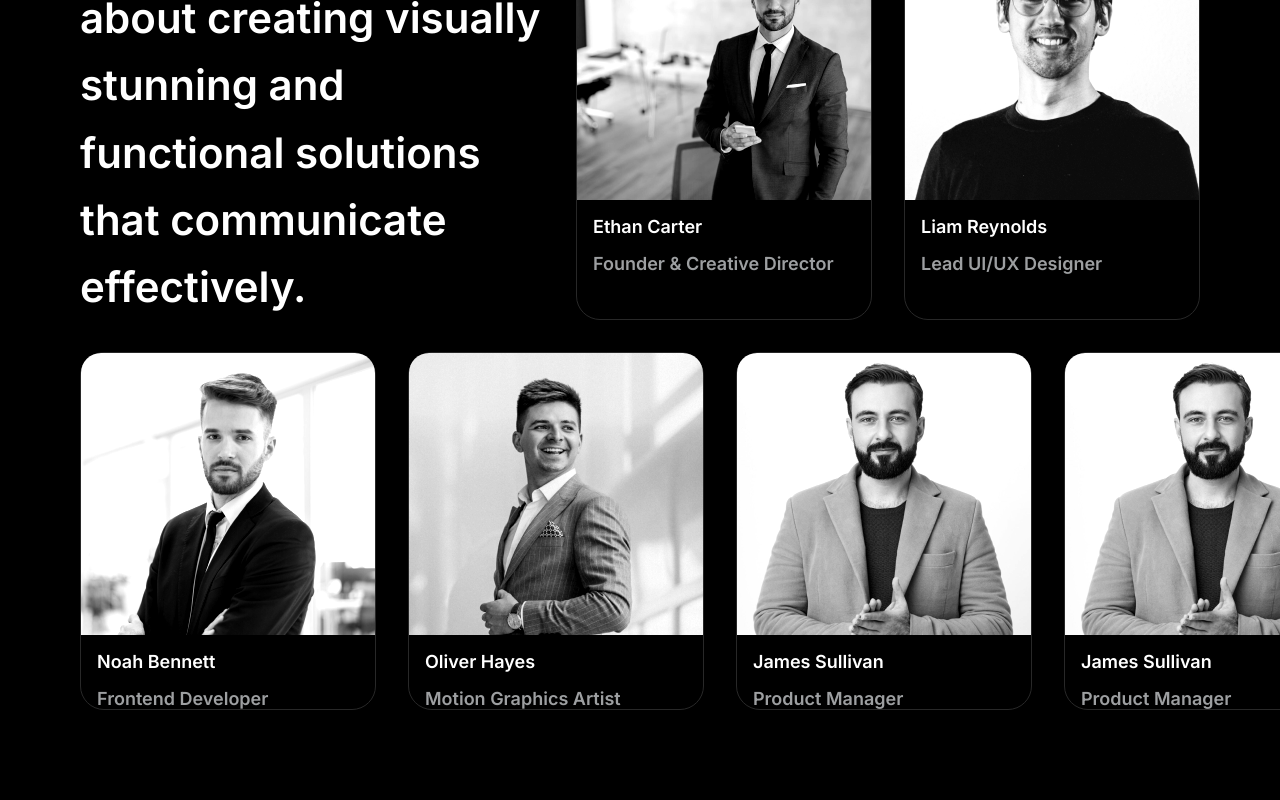
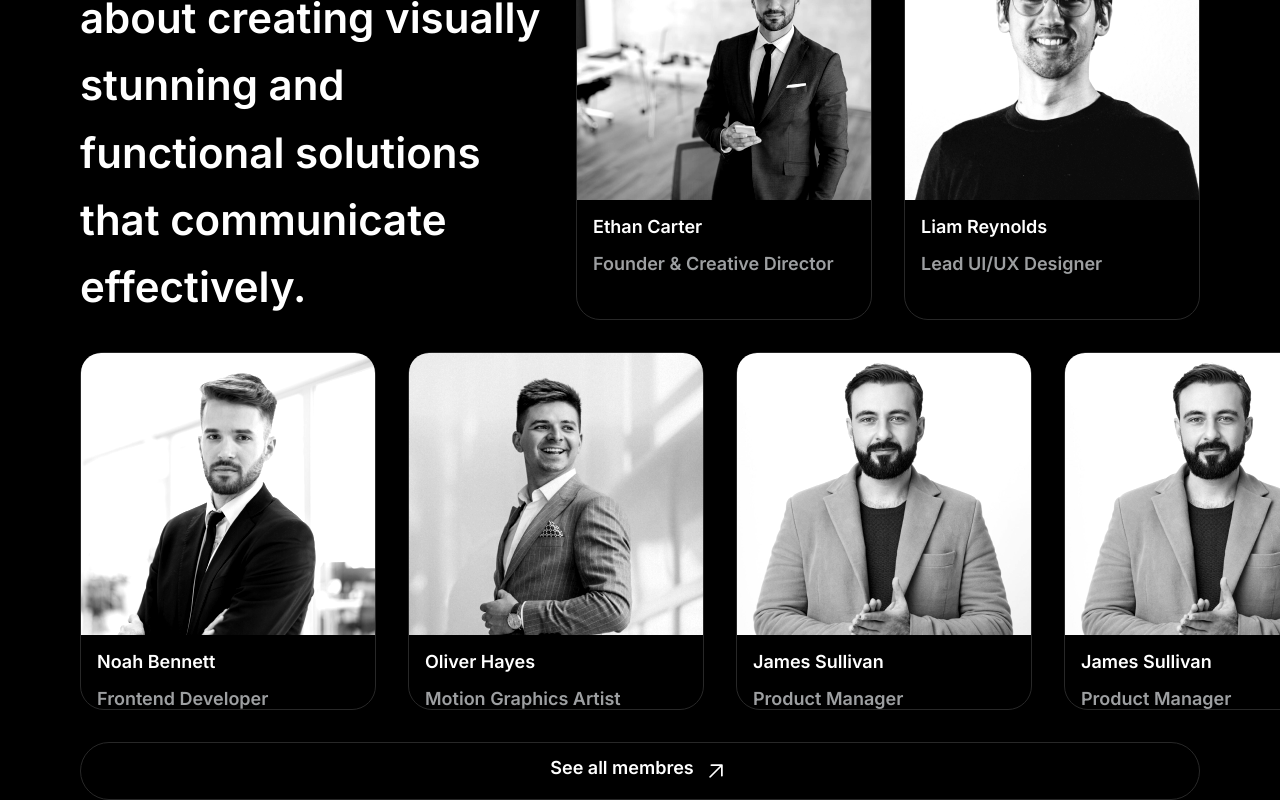
Before and after one commit to Bendexdev07/the_second_landing_page, a React (Vite) app: page / in a window 1280 px wide. Shown: the part 1911-2711 px from the top of the page. Before the commit the page ends 2621 px from the top, so only its background shows below. Built offline with nearby package versions, Linux system fonts and the light colour scheme.

Commit message:
finishing the button

```diff
--- a/src/componets/our-team/ourTeam.css
+++ b/src/componets/our-team/ourTeam.css
@@ -1,4 +1,5 @@
 .team-container {
+
   padding: 0 80px;
 }
 
@@ -32,3 +33,15 @@
   width: 100%;
   box-sizing: border-box;
 }
+.memberes-btn{
+  margin-top: 32px;
+  width: 100%;
+  background-color: inherit;
+  gap:8px ;
+
+    border: 1px solid #282828;
+    display: flex;
+    justify-content: center;
+    padding: 14px  28px;
+    border-radius: 39px;
+}
--- a/src/componets/our-team/ourTeam.jsx
+++ b/src/componets/our-team/ourTeam.jsx
@@ -4,6 +4,7 @@ import { teamMembersrow1, teamMembersrow2 } from "./team.js";
 
 export default function OurTeam() {
   return (
+    <>
     <div className="team-container">
       <div className="title">
         <img src="src/assets/Icon.png" alt="icon" />
@@ -35,6 +36,14 @@ export default function OurTeam() {
           />
         ))}
       </div>
+      <div>
+      <button className="memberes-btn">
+        <p>See all membres</p>
+        <img src="src/assets/arrow-up-right.png" alt="" />
+      </button>
     </div>
+    </div>
+
+    </>
   );
 }
```
Also changed, not shown: src/assets/arrow-up-right.png (added).
